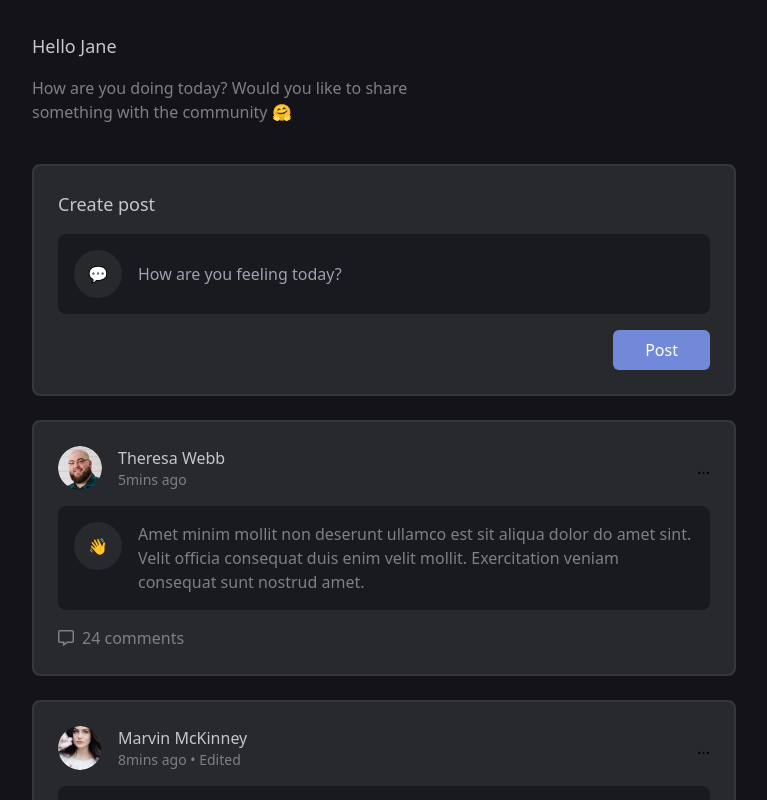
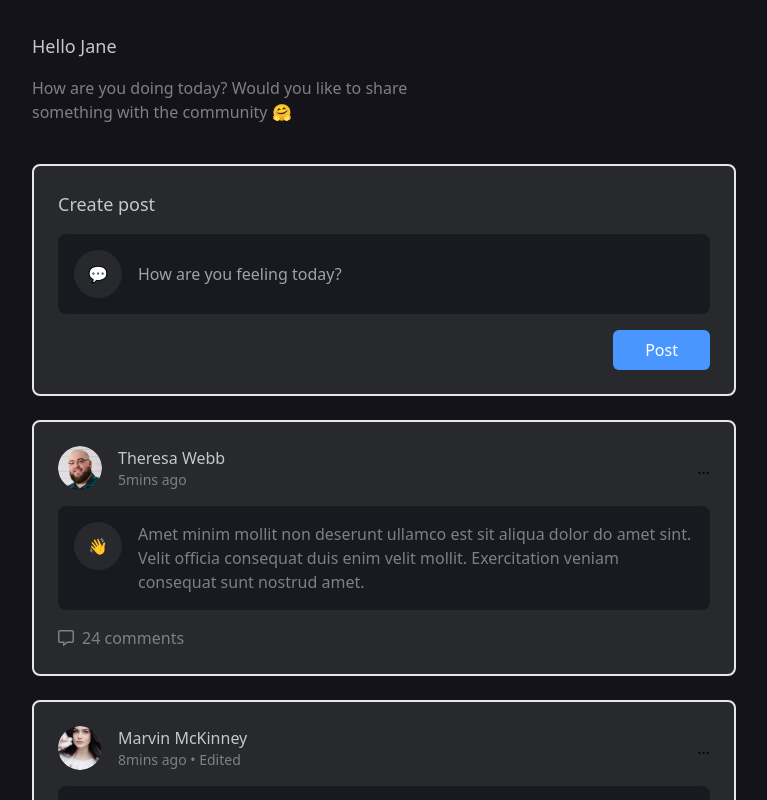
Before and after one commit to yodkwtf/frontend-assignment-atlys, a React (Create React App) app: page /posts in a window 1280 px wide. Shown: the top 800 px of the page, without its empty margins (256-1023 px from the left). Built offline with nearby package versions, Linux system fonts and the light colour scheme.

Commit message:
added custom tailwind classes

```diff
--- a/src/components/CreatePost.tsx
+++ b/src/components/CreatePost.tsx
@@ -10,19 +10,19 @@ const CreatePost = () => {
   const { setShowModal } = useAppContext() as AppContext;
 
   return (
-    <div className="bg-[#27292d] rounded-lg p-6 relative z-10 flex flex-col gap-4 border-2 border-[#35373b]">
-      <h4 className="text-[#c5c7ca] text-lg font-medium text-left">
+    <div className="bg-custom-dark rounded-lg p-6 relative z-10 flex flex-col gap-4 border-2 border-custom-p">
+      <h4 className="text-custom-primary text-lg font-medium text-left">
         Create post
       </h4>
       <form className="flex flex-col gap-4">
-        <div className="flex items-center gap-4 bg-[#191920] p-4 rounded-lg">
-          <span className="h-12 w-12 rounded-full bg-[#27292d] grid place-items-center">
+        <div className="flex items-center gap-4 bg-custom-darker p-4 rounded-lg">
+          <span className="h-12 w-12 rounded-full bg-custom-dark grid place-items-center">
             💬
           </span>
           <input
             type="text"
             placeholder="How are you feeling today?"
-            className="bg-transparent flex-1 border-none rounded-lg text-[#7f8084] outline-none"
+            className="bg-transparent flex-1 border-none rounded-lg text-custom-secondary outline-none"
           />
         </div>
         <Button
--- a/src/components/Login.tsx
+++ b/src/components/Login.tsx
@@ -13,7 +13,7 @@ const Login: React.FC = () => {
 
   return (
     <Wrapper>
-      <h5 className="text-[#6b6c70] text-center uppercase text-sm">
+      <h5 className="text-custom-muted text-center uppercase text-sm">
         Welcome Back
       </h5>
       <h3 className="text-white text-lg font-medium my-0 mb-8 text-center">
@@ -43,10 +43,10 @@ const Login: React.FC = () => {
             }}
           />
         </div>
-        <p className="cursor-pointer text-sm mt-4 text-[#7f8084] flex gap-1">
+        <p className="cursor-pointer text-sm mt-4 text-custom-secondary flex gap-1">
           Not registered yet?{' '}
           <span
-            className="text-[#c5c7ca] flex items-center gap-1"
+            className="text-custom-primary flex items-center gap-1"
             onClick={() => setShowLogin(false)}
           >
             Register <FaArrowRight />
--- a/src/components/Post.tsx
+++ b/src/components/Post.tsx
@@ -21,7 +21,7 @@ const Post: React.FC<PostProps> = ({
   commentCount,
 }) => {
   return (
-    <div className="bg-[#27292d] rounded-lg p-6 relative z-10 flex flex-col gap-4 border-2 border-[#35373b]">
+    <div className="bg-custom-dark rounded-lg p-6 relative z-10 flex flex-col gap-4 border-2 border-custom-p">
       <div className="flex items-center justify-between gap-4">
         <div className="flex items-center gap-4">
           <img
@@ -30,23 +30,25 @@ const Post: React.FC<PostProps> = ({
             className="h-11 w-11 rounded-full"
           />
           <div>
-            <h4 className="text-[#c5c7ca] text-base font-medium">{author}</h4>
-            <p className="text-sm text-[#7f8084]">
+            <h4 className="text-custom-primary text-base font-medium">
+              {author}
+            </h4>
+            <p className="text-sm text-custom-secondary">
               {time} {isEdited && ' • Edited'}
             </p>
           </div>
         </div>
         <span>...</span>
       </div>
-      <div className="flex gap-4 bg-[#191920] p-4 rounded-lg">
-        <span className="h-12 w-12 rounded-full bg-[#27292d] grid place-items-center">
+      <div className="flex gap-4 bg-custom-darker p-4 rounded-lg">
+        <span className="h-12 w-12 rounded-full bg-custom-dark grid place-items-center">
           {emoji}
         </span>
-        <p className="flex-1 bg-transparent border-none rounded-lg text-base text-[#7f8084]">
+        <p className="flex-1 bg-transparent border-none rounded-lg text-base text-custom-secondary">
           {content}
         </p>
       </div>
-      <div className="flex items-center gap-2 text-[#7f8084]">
+      <div className="flex items-center gap-2 text-custom-secondary">
         <FaRegCommentAlt />
         <button>{commentCount} comments</button>
       </div>
--- a/src/components/Register.tsx
+++ b/src/components/Register.tsx
@@ -13,7 +13,9 @@ const Register: React.FC = () => {
 
   return (
     <Wrapper>
-      <h5 className="text-[#6b6c70] text-center uppercase text-sm">Sign up</h5>
+      <h5 className="text-custom-muted text-center uppercase text-sm">
+        Sign up
+      </h5>
       <h3 className="text-white text-lg font-medium my-0 mb-8 text-center">
         Create an account to continue
       </h3>
@@ -46,10 +48,10 @@ const Register: React.FC = () => {
             }}
           />
         </div>
-        <p className="cursor-pointer text-sm mt-4 text-[#7f8084] flex gap-1">
+        <p className="cursor-pointer text-sm mt-4 text-custom-secondary flex gap-1">
           Already have an account?{' '}
           <span
-            className="text-[#c5c7ca] flex items-center gap-1"
+            className="text-custom-primary flex items-center gap-1"
             onClick={() => setShowLogin(true)}
           >
             Login <FaArrowRight />
--- a/src/components/common/Button.tsx
+++ b/src/components/common/Button.tsx
@@ -17,7 +17,7 @@ const Button: React.FC<ButtonProps> = ({
     <button
       type={type}
       onClick={handleClick}
-      className={`bg-[#7289da] text-white py-2 px-4 rounded-md font-medium transition-colors duration-200 hover:bg-[#677bc4] ${classes.join(
+      className={`bg-custom-button text-white py-2 px-4 rounded-md font-medium transition-colors duration-200 hover:bg-custom-button-hover ${classes.join(
         ' '
       )}`}
     >
--- a/src/components/common/Input.tsx
+++ b/src/components/common/Input.tsx
@@ -19,7 +19,7 @@ const Input: React.FC<InputProps> = ({
     <div className="flex flex-col gap-2">
       <label
         htmlFor={labelFor}
-        className="flex justify-between items-center text-[#c5c7ca] font-semibold text-sm"
+        className="flex justify-between items-center text-custom-primary font-semibold text-sm"
       >
         <span>{primaryLabel}</span>
         {secondaryLabel && (
@@ -29,7 +29,7 @@ const Input: React.FC<InputProps> = ({
       <input
         type={inputType}
         placeholder={placeholder}
-        className="bg-transparent min-w-[415px] border-[1.5px] border-[#35373b] rounded-[0.25rem] p-2 placeholder-[#7f8084]"
+        className="bg-transparent min-w-[415px] border-[1.5px] border-custom-p rounded-[0.25rem] p-2 placeholder-custom-ph"
       />
     </div>
   );
--- a/src/components/common/Modal.tsx
+++ b/src/components/common/Modal.tsx
@@ -21,7 +21,7 @@ const Modal: React.FC<ModalProps> = ({ children }) => {
     >
       <div className="relative">
         {children}
-        <div className="absolute top-4 right-4 bg-[#131319] rounded-full w-8 h-8 z-50">
+        <div className="absolute top-4 right-4 bg-custom-darkest rounded-full w-8 h-8 z-50">
           <button
             className="grid place-items-center w-full h-full z-51 text-white"
             onClick={() => setShowModal(false)}
--- a/src/pages/AuthPage.tsx
+++ b/src/pages/AuthPage.tsx
@@ -2,7 +2,7 @@ import { Auth, Logo } from '../components';
 
 const AuthPage: React.FC = () => {
   return (
-    <div className="grid place-items-center min-h-screen bg-[#131319]">
+    <div className="grid place-items-center min-h-screen bg-custom-darkest">
       <div>
         <div className="flex justify-center mb-12">
           <Logo />
--- a/src/pages/PostsPage.tsx
+++ b/src/pages/PostsPage.tsx
@@ -4,11 +4,11 @@ import posts from '../data/posts';
 
 const PostsPage = () => {
   return (
-    <div className="grid min-h-screen bg-[#131319]">
+    <div className="grid min-h-screen bg-custom-darkest">
       <div className="w-full max-w-3xl mx-auto p-8">
         <header>
-          <h2 className="text-lg text-[#c5c7ca]">Hello Jane</h2>
-          <p className="text-base text-[#7f8084] my-4 mx-0 mb-10 max-w-md">
+          <h2 className="text-lg text-custom-primary">Hello Jane</h2>
+          <p className="text-base text-custom-secondary my-4 mx-0 mb-10 max-w-md">
             How are you doing today? Would you like to share something with the
             community 🤗
           </p>
--- a/tailwind.config.js
+++ b/tailwind.config.js
@@ -2,7 +2,20 @@
 module.exports = {
   content: ['./src/**/*.{js,jsx,ts,tsx}'],
   theme: {
-    extend: {},
+    extend: {
+      colors: {
+        'custom-dark': '#27292d',
+        'custom-darker': '#191920',
+        'custom-darkest': '#131319',
+        'custom-b': '#35373b',
+        'custom-primary': '#c5c7ca',
+        'custom-secondary': '#7f8084',
+        'custom-ph': '#7f8084',
+        'custom-muted': '#6b6c70',
+        'custom-button': '#4A96FF',
+        'custom-button-hover': '#1d4ed8',
+      },
+    },
   },
   plugins: [],
 };
```
